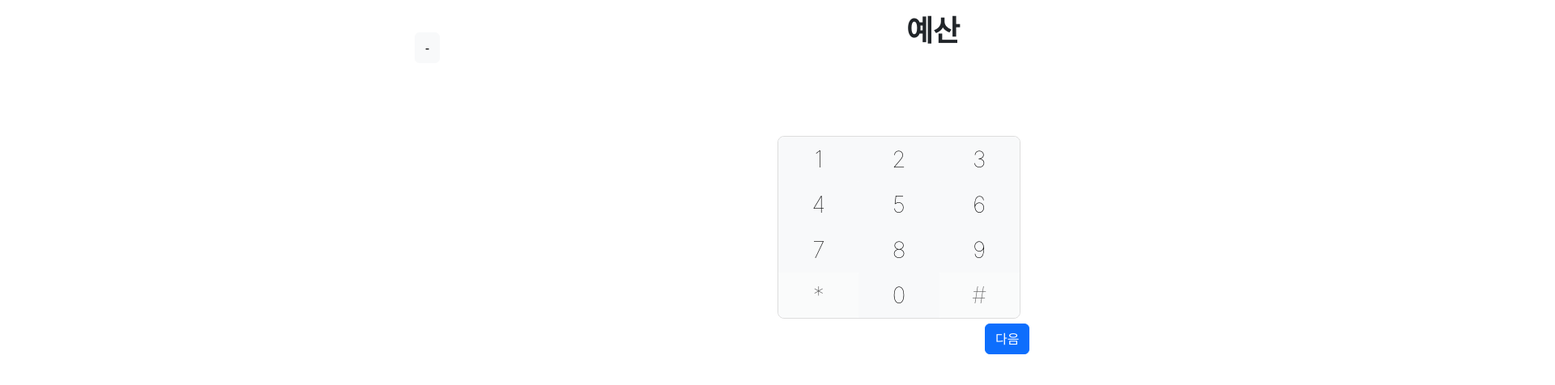
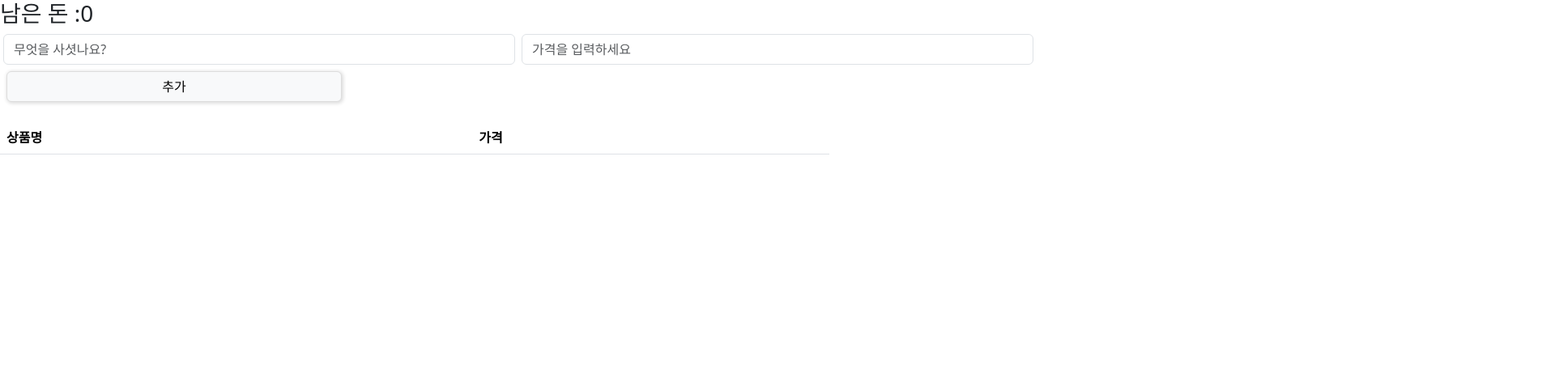
Before and after one commit to amazon7737/MyBudgetCalculator, a React (Create React App) app: page /2 in a window 1280 px wide. Shown: the top 476 px of the page at 81% size, 1920 px wide, since content can reach past the window. Built offline with nearby package versions, Linux system fonts and the light colour scheme.

Commit message:
feat: Screen 작성 , localStorage로 상태관리

```diff
--- a/src/AccountBookScreens/AccountBookScreen.css
+++ b/src/AccountBookScreens/AccountBookScreen.css
@@ -0,0 +1,32 @@
+.Calculator {
+  display: flex;
+  flex-direction: row;
+  /* padding-right: 8px; */
+}
+
+#item,
+#money {
+  margin: 0px 4px;
+}
+
+.payItemList-container {
+  width: 80%;
+  height: 50%;
+  display: flex;
+  flex-direction: row;
+  align-items: center;
+  justify-content: center;
+}
+
+#button-1 {
+  border: 0.5px solid #dddddd;
+  box-shadow: #dddddd 1px 1px 4px 1px;
+  margin: 8px;
+  margin-bottom: 24px;
+  width: 414px;
+}
+
+.item-list {
+  display: flex;
+  flex-direction: column;
+}
--- a/src/AccountBookScreens/AccountBookScreen.jsx
+++ b/src/AccountBookScreens/AccountBookScreen.jsx
@@ -3,6 +3,7 @@ import Styles from "./AccountBookScreen.css";
 import "bootstrap/dist/css/bootstrap.min.css";
 
 const AccountBookScreen = () => {
+  const [canPayMoney, setCanPayMoney] = useState(0);
   const [payedItem, setPayedItem] = useState("");
   const [payedMoney, setPayedMoney] = useState(0);
   const [payedItemList, setPayedItemList] = useState([]);
@@ -33,11 +34,12 @@ const AccountBookScreen = () => {
   };
 
   const restMoneyMinimumHandler = (resultMoney) => {
-    if (Number(canPayMoney.canPayMoney) - Number(resultMoney) < 0) {
+    if (Number(canPayMoney) - Number(resultMoney) < 0) {
       window.alert("예산을 초과했습니다.");
       setPayedItemList(payedItemList.slice(0, -1));
     } else {
-      setUsedResultMoney(Number(canPayMoney.canPayMoney) - Number(resultMoney));
+      // setUsedResultMoney(Number(canPayMoney) - Number(resultMoney));
+      setCanPayMoney(Number(canPayMoney) - Number(resultMoney));
     }
   };
 
@@ -57,13 +59,71 @@ const AccountBookScreen = () => {
     input2.value = null;
   };
 
+  const canPayMoneyRegistration = () => {
+    setCanPayMoney(Number(localStorage.getItem("budget")));
+    console.log("초기값 : ", canPayMoney);
+  };
+
   // 추가된 제품이 있으면 총 사용돈 업데이트하기
   useEffect(() => {
     console.log("payedItemList:", payedItemList);
     UsedResultMoney();
   }, [payedItemList]);
 
-  return <div className="Account-wrap"></div>;
+  useEffect(() => {
+    canPayMoneyRegistration();
+  }, []);
+
+  return (
+    <>
+      <h3 className="canUseMoney">남은 돈 :{canPayMoney}</h3>
+      <div className="Calculator">
+        <input
+          type="text"
+          id="item"
+          class="form-control"
+          onChange={itemInputHandler}
+          placeholder="무엇을 사셧나요?"
+        />
+        <input
+          type="number"
+          class="form-control"
+          id="money"
+          onChange={payedMoneyInputHandler}
+          placeholder="가격을 입력하세요"
+        />
+      </div>
+      <button
+        type="button"
+        onClick={inputItemListHandler}
+        class="btn btn-light"
+        id="button-1"
+      >
+        추가
+      </button>
+
+      <div className="payItemList-container">
+        <table className="table table-hover">
+          <thead>
+            <tr>
+              <th scope="col">상품명</th>
+              <th scope="col">가격</th>
+            </tr>
+          </thead>
+          <tbody>
+            {payedItemList.map((item, index) => {
+              return (
+                <tr>
+                  <th scope="col">{item.payedItem}</th>
+                  <th scope="col">{item.payedMoney}</th>
+                </tr>
+              );
+            })}
+          </tbody>
+        </table>
+      </div>
+    </>
+  );
 };
 
 export default AccountBookScreen;
--- a/src/App.js
+++ b/src/App.js
@@ -9,15 +9,19 @@ import BudgetScreen from "./BudgetScreens/BudgetScreen";
 import AccountBookScreen from "./AccountBookScreens/AccountBookScreen";
 
 function App() {
+  // localStorage.setItem("budget", localStorage.getItem("budqget") - 10);
+  // localStorage.setItem("item", [{ name: "강민이tc값", tc: 2000 }]);
+  // let a = localStorage.getItem("budget");
+
   return (
     <div className="App">
       <BrowserRouter>
         <Routes>
           {/* <Route element={<RootLayout />}> */}
           <Route>
-            <Route path="/" element={<MyPayFriend />} />
-            <Route path="/2" element={<BudgetScreen />} />
-            <Route path="/3" element={<AccountBookScreen />} />
+            <Route path="/" element={<BudgetScreen />} />
+            <Route path="/2" element={<AccountBookScreen />} />
+
             {/* <Route path="/2" element={<Calculator />} />
             <Route path="/3" element={<MyPayFriend />} /> */}
           </Route>
--- a/src/BudgetScreens/BudgetScreen.jsx
+++ b/src/BudgetScreens/BudgetScreen.jsx
@@ -1,8 +1,11 @@
 import React, { useState } from "react";
+import { useNavigate } from "react-router-dom";
 import Styles from "./BudgetScreens.css";
 import "bootstrap/dist/css/bootstrap.min.css";
 
 const BudgetScreen = () => {
+  const navigate = useNavigate();
+
   const [keyValue, setKeyValue] = useState("");
 
   // 키패드 기능 들어가야됨
@@ -20,9 +23,17 @@ const BudgetScreen = () => {
     // setKeyValue(keyValue[])
   };
 
+  const moneyAddHandler = () => {
+    localStorage.setItem("budget", keyValue);
+    console.log("예산 등록 성공:", keyValue);
+  };
+
   return (
     <div className="budget-wrap">
       <h3 className="budget-title">예산</h3>
+      <div className="result-number">{keyValue}</div>
+
+      <div className="budget-container">
         <button
           id="backSpace-button"
           class="btn btn-light"
@@ -32,8 +43,6 @@ const BudgetScreen = () => {
         >
           -
         </button>
-      <div className="result-number">{keyValue}</div>
-      <div className="budget-container">
         <div className="pad-container">
           <div className="key-pad">
             <button
@@ -154,10 +163,12 @@ const BudgetScreen = () => {
             </button>
           </div>
         </div>
+
         <button
-          id="next"
+          id="backSpace-button"
           onClick={() => {
-            window.location.href = "/3";
+            moneyAddHandler();
+            navigate("/3");
           }}
           class="btn btn-primary"
         >
--- a/src/BudgetScreens/BudgetScreens.css
+++ b/src/BudgetScreens/BudgetScreens.css
@@ -1,66 +1,7 @@
-.budget-wrap {
-  width: 1920px;
-  /* height: 1080px; */
-  /* margin: 0 auto; */
-  display: flex;
-  align-items: center;
-  /* justify-content: center; */
-  flex-direction: column;
-  /* position: relative; */
-  text-align: center;
-  /* border: 0.5px solid red; */
-}
-
-.budget-title {
-  text-align: center;
-  /* width: 50%; */
-  min-height: 40px;
-  font-size: 36px;
-  font-weight: bold;
-  margin-top: 1rem;
-  /* border: 0.5px solid red;s */
-  margin-bottom: 2rem;
-  position: relative;
-  left: 10%;
-}
-
-.budget-container {
-  width: 50%;
-  min-height: 120px;
-  /* border: 0.5px solid red; */
-  /* position: relative; */
-}
-
-#backSpace-button {
-  top: 5%;
-  left: 40%;
-  position: absolute;
-}
-
-.result-number {
-  position: absolute;
-  top: 5%;
-  margin-left: 24.7%;
-
-  font-size: 42px;
-  font-weight: bold;
-}
-
-#next {
-  position: absolute;
-  top: 50%;
-  left: 95%;
-}
-
-/* .pad-container {
-  position: absolute;
-} */
-
 .key-pad {
   width: 300px;
-  margin-top: 8%;
   /* padding: 0px 100px 0px 100px; */
-  margin-left: 50%;
+
   display: grid;
   justify-content: center;
   /* margin: 0 auto; */
@@ -106,3 +47,37 @@
 /* .star {
   font-size: 1rem;
 } */
+
+.budget-wrap {
+  display: flex;
+  justify-content: center;
+  align-items: center;
+  flex-direction: column;
+  margin-right: 30%;
+}
+
+.budget-container {
+  display: flex;
+  justify-content: center;
+  align-items: flex-end;
+  flex-direction: column;
+}
+
+#backSpace-button {
+  margin-top: 1%;
+  display: flex;
+  justify-content: center;
+  align-items: flex-end;
+  width: 55px;
+  margin-bottom: 1%;
+}
+
+.result-number {
+  display: flex;
+  flex-direction: column;
+  justify-content: center;
+  align-items: center;
+  height: max-content;
+  width: 100%;
+  height: 1svh;
+}
```
Also changed, not shown: src/Components/Button.jsx (added, +7 -0 lines), src/index.js (+7 -6 lines), src/redux/rootReducer.js (deleted, +0 -22 lines). Lines whose indentation alone changed are shown as unchanged.
